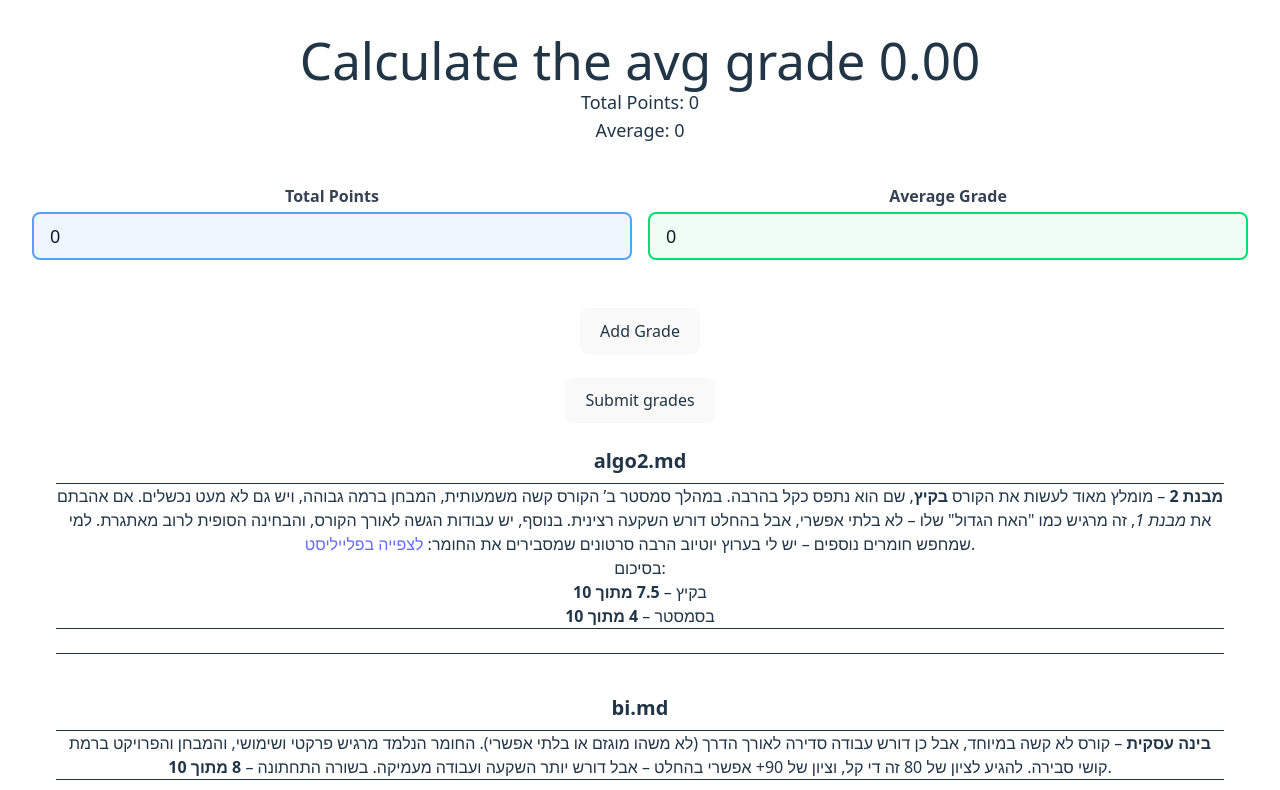
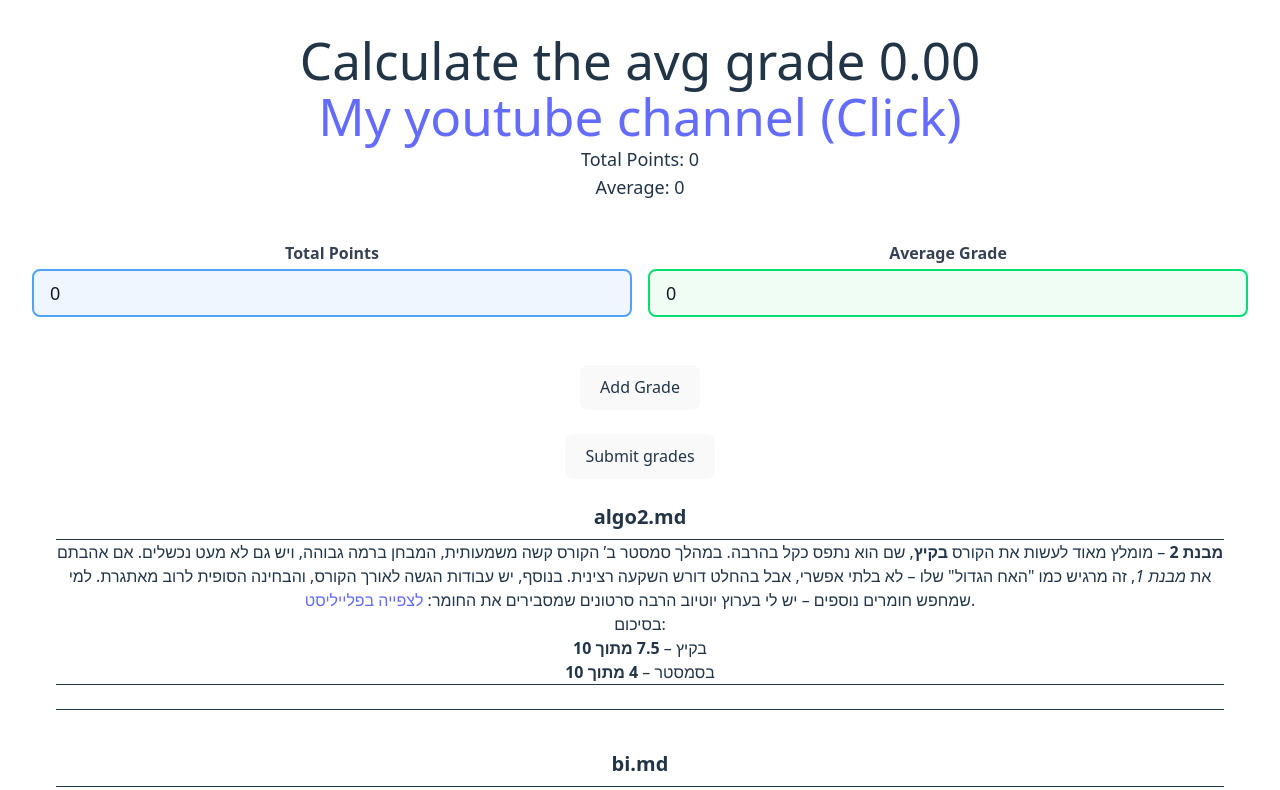
Before and after one commit to 1shaked/uni_avg, a React (Vite) app: page / in a window 1280 px wide. Shown: the top 790 px of the page. Built offline with nearby package versions, Linux system fonts and the light colour scheme.

Commit message:
Add link to YouTube channel in App component

```diff
--- a/src/App.tsx
+++ b/src/App.tsx
@@ -89,6 +89,11 @@ function App() {
     <>
       <div>
         <h1>Calculate the avg grade {avg.toFixed(2)}</h1>
+      </div>
+      <div>
+        <h1>
+          <a href="https://www.youtube.com/@pilearn1266" className='text-red-500' target="_blank" rel="noopener noreferrer">My youtube channel (Click)</a>
+        </h1>
       </div>
       <div>
         <p className="text-lg font-medium">Total Points: {points}</p>
```
